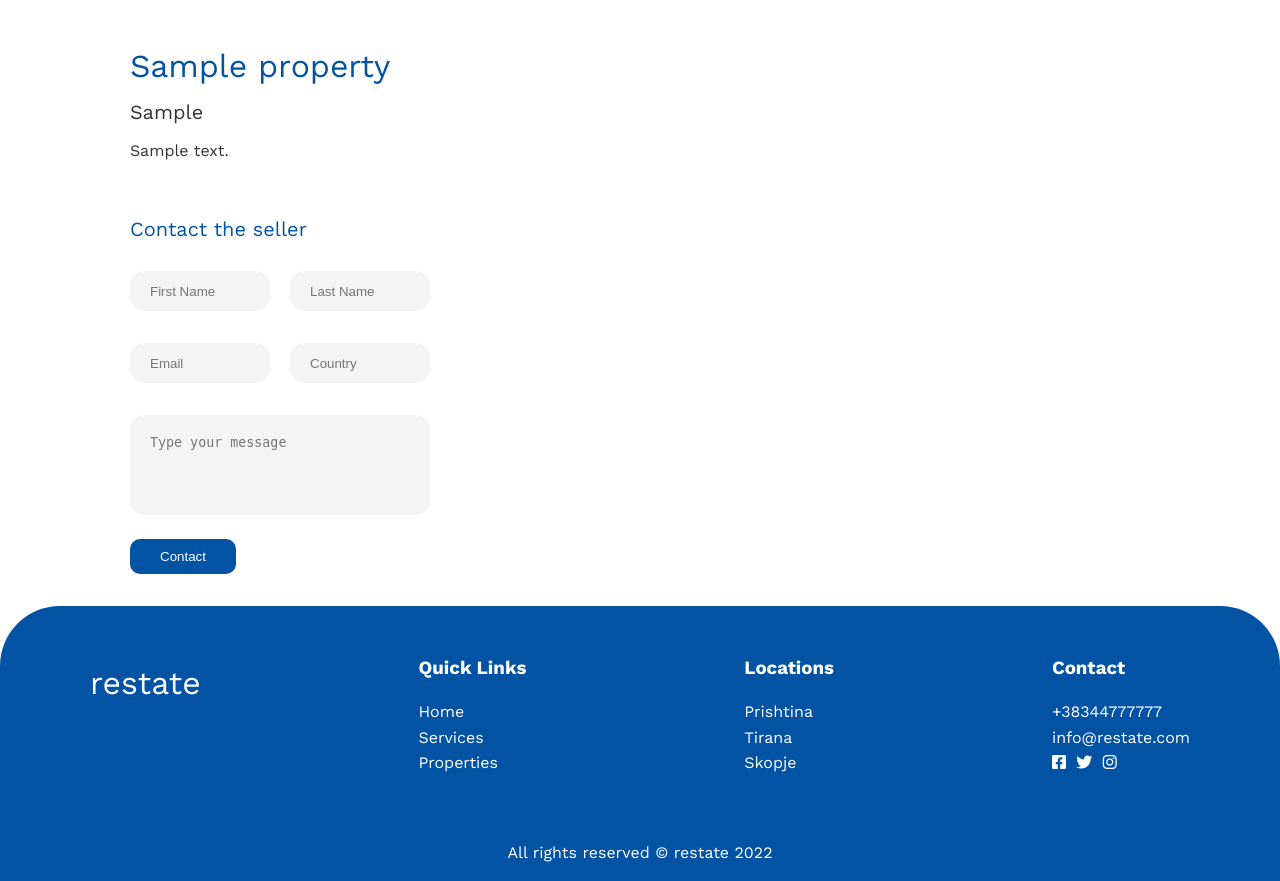
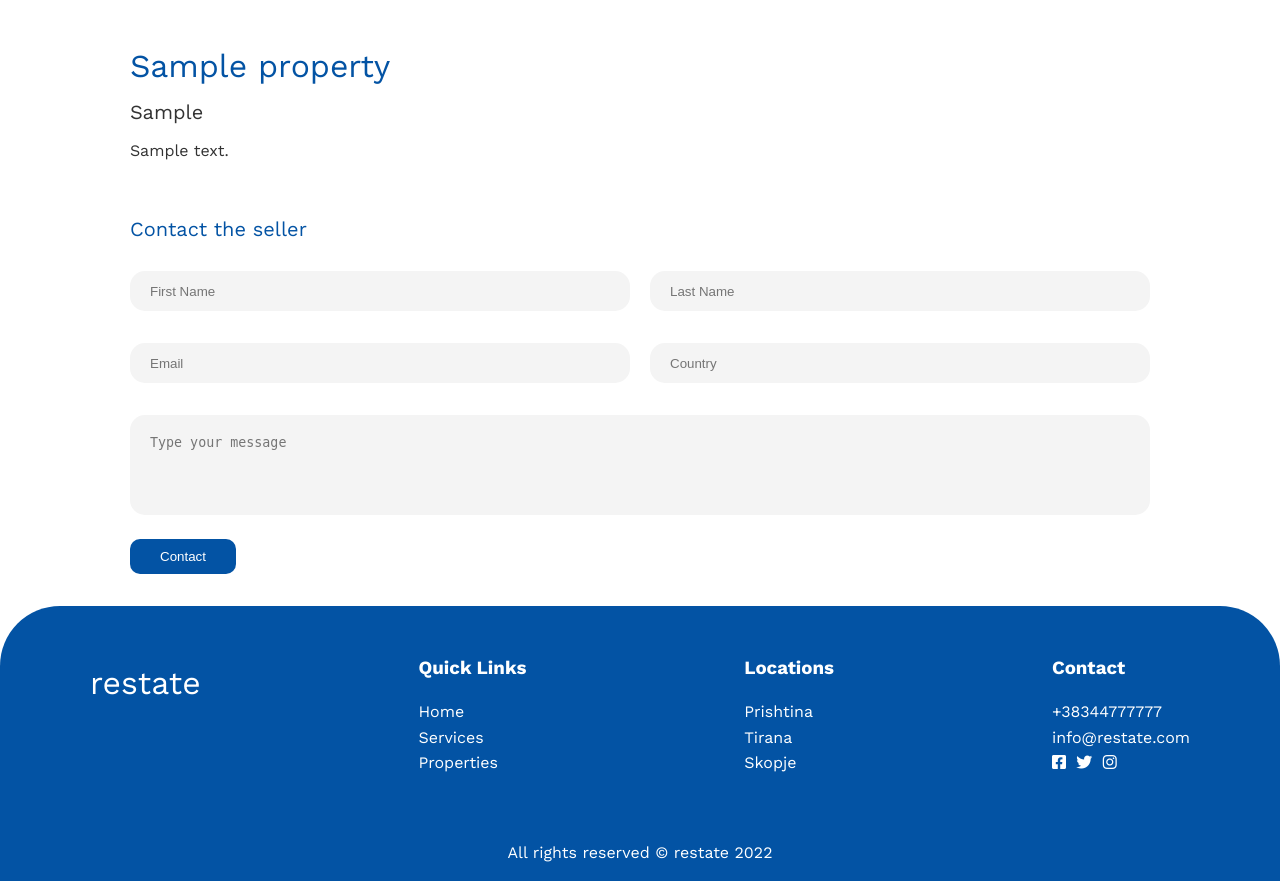
Before and after one commit to florinkras/restate, a PHP site: page /property.php?id=1 in a window 1280 px wide. Shown: the part 924-1805 px from the top of the page. Run offline with PHP 8.4, Linux system fonts and the light colour scheme; tables that the repository leaves empty or names only in its code hold one stand-in row (values such as "Sample post").

Commit message:
fix small bugs

```diff
--- a/app.js
+++ b/app.js
@@ -8,7 +8,10 @@ let mobileMenu = document.querySelector(".mobile-nav");
 
 let year = new Date().getFullYear();
 let footerCopyright = document.querySelector(".copyright-year");
-footerCopyright.innerHTML = `All rights reserved &copy; restate ${year}`;
+
+if (footerCopyright) {
+  footerCopyright.innerHTML = `All rights reserved &copy; restate ${year}`;
+}
 
 const form = document.querySelectorAll("form");
 
@@ -93,9 +96,8 @@ if (form) {
         return;
       }
 
+      item.removeChild(document.querySelector("#error-container"));
       item.submit();
-
-      item.removeChild(document.querySelector("#error-container"));
     });
   });
 }
--- a/classes/property.classes.php
+++ b/classes/property.classes.php
@@ -70,7 +70,7 @@ class Property extends Db
 
     public function getFeaturedProperties()
     {
-        $sql = 'SELECT * from property WHERE isFeatured = "1"';
+        $sql = 'SELECT * from property WHERE is_featured = "1"';
         $stmt = $this->connect();
 
         $property = $stmt->query($sql);
--- a/css/main.css
+++ b/css/main.css
@@ -221,3 +221,7 @@ img {
     ),
     url("../images/filter.jpeg") no-repeat center center/cover;
 }
+
+#contactSeller {
+  width: 100%;
+}
```
